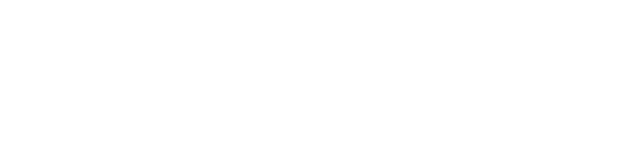
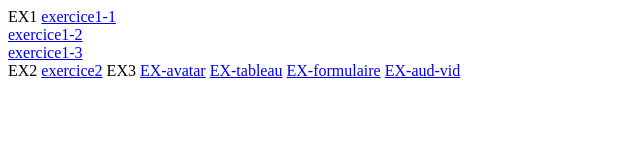
Before and after one commit to EyaRidene/AteHTML, a plain HTML site: page index.html in a window 1280 px wide. Shown: the whole page, without its empty margins (0-640 px from the left). Drawn offline with Linux system fonts and the light colour scheme.

Commit message:
AtelierHTML

```diff
--- a/index.html
+++ b/index.html
@@ -5,6 +5,16 @@
     <title>AtelierWeb</title>
 </head>
 <body>
-
+EX1
+<a href="ex1/page1.html">exercice1-1</a><br>
+<a href="ex1/page2.html">exercice1-2</a><br>
+<a href="ex1/page12.html">exercice1-3</a><br>
+EX2
+<a href="ex1/page1.html">exercice2</a>
+EX3
+<a href="ex3/p1/avatar.html">EX-avatar</a>
+<a href="ex3/p2/tableau.html">EX-tableau</a>
+<a href="ex3/p3/formulaire.html">EX-formulaire</a>
+<a href="ex3/p3/aud-vid.html">EX-aud-vid</a>
 </body>
 </html>
```
